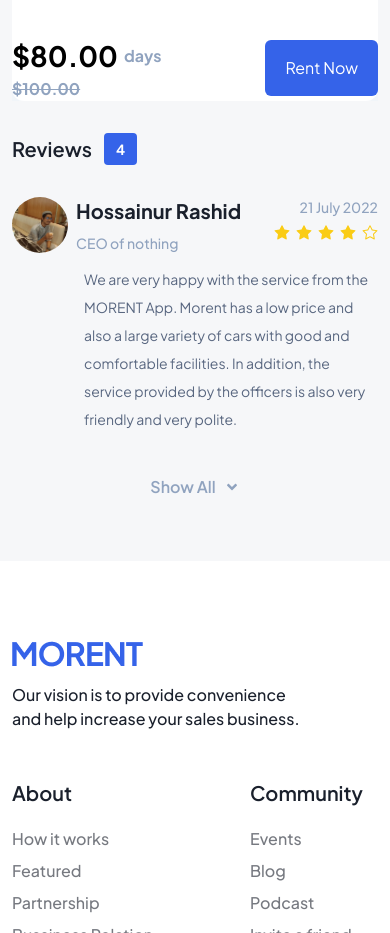
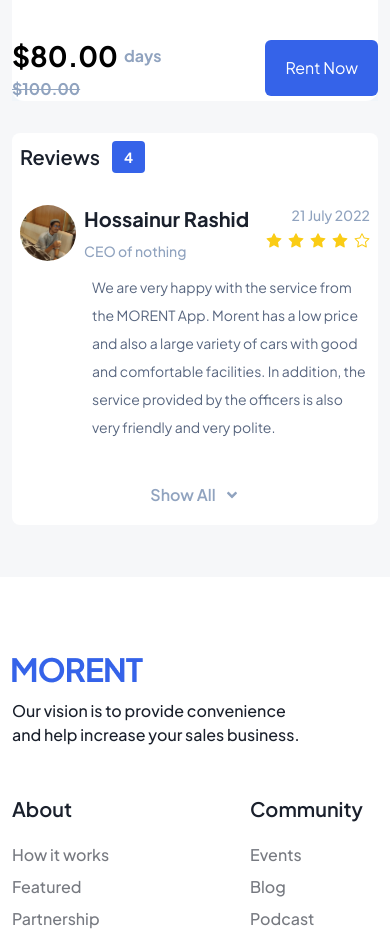
Before and after one commit to Mohammad-Nadil/MORENT, a React (Vite) app: page /category/details in a window 390 px wide. Shown: the part 1060-1993 px from the top of the page. Built offline with nearby package versions, Linux system fonts and the light colour scheme.

Commit message:
terminal restarted

```diff
--- a/src/component/Details.jsx
+++ b/src/component/Details.jsx
@@ -138,7 +138,7 @@ const Details = () => {
           </div>
         </div>
       </div>
-      <div className="review flex flex-col gap-y-8  sm:p-6">
+      <div className="review flex flex-col gap-y-8 p-2 bg-white rounded-lg  sm:p-6">
         <div className="head flex gap-x-3 items-center">
           <h2 className="font-semibold text-xl text-primary-text">Reviews </h2>
           <p className="text-sm font-bold text-white py-1.5 px-3 bg-primary rounded">
```
